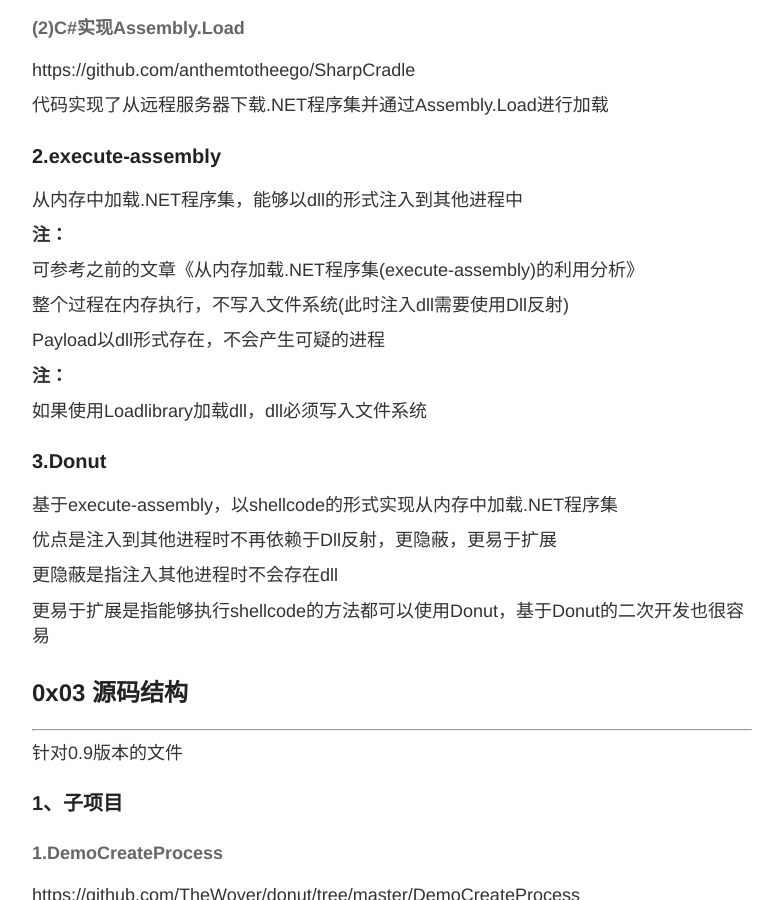
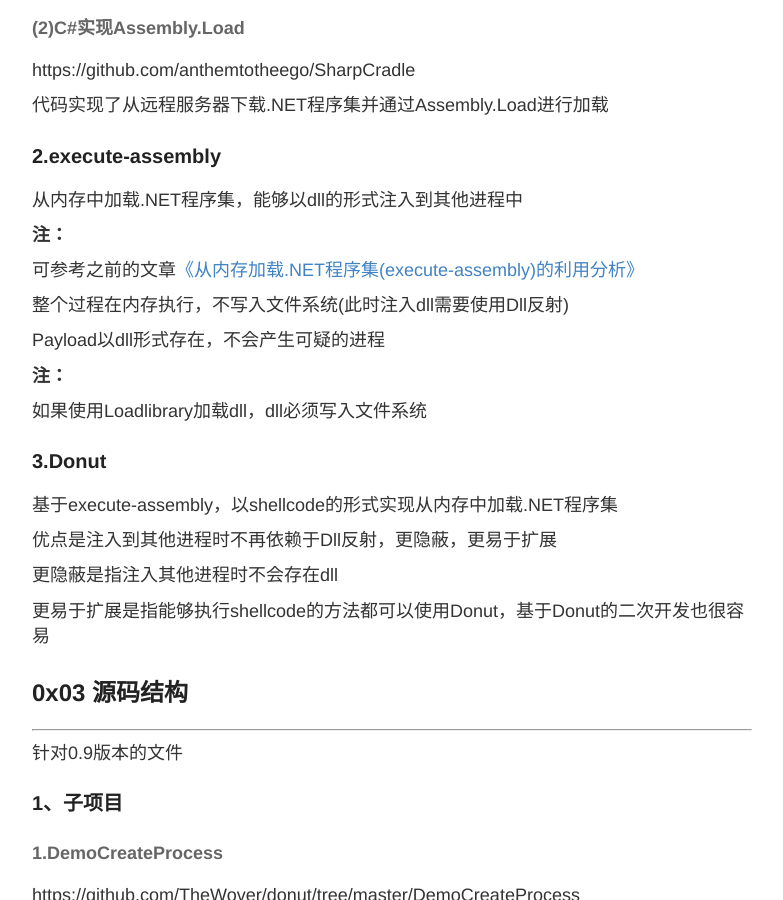
Before and after one commit to 3gstudent/backup-3gstudent.github.io, a Jekyll site: the page built from _posts/2019-6-24-Shellcode生成工具Donut测试分析.md, in a window 1280 px wide and 900 px high, scrolled down 2011 px. Shown: the whole window, without its empty margins (248-1031 px from the left). Built offline with Jekyll 4.4.1, drawn with Linux system fonts in a browser that asks for light colours; part of the change alters nothing that is shown.

```diff
--- a/_posts/2019-6-24-Shellcode生成工具Donut测试分析.md
+++ b/_posts/2019-6-24-Shellcode生成工具Donut测试分析.md
@@ -93,7 +93,7 @@ https://github.com/anthemtotheego/SharpCradle
 
 **注：**
 
-可参考之前的文章《从内存加载.NET程序集(execute-assembly)的利用分析》
+可参考之前的文章[《从内存加载.NET程序集(execute-assembly)的利用分析》](https://3gstudent.github.io/3gstudent.github.io/%E4%BB%8E%E5%86%85%E5%AD%98%E5%8A%A0%E8%BD%BD.NET%E7%A8%8B%E5%BA%8F%E9%9B%86(execute-assembly)%E7%9A%84%E5%88%A9%E7%94%A8%E5%88%86%E6%9E%90/)
 
 整个过程在内存执行，不写入文件系统(此时注入dll需要使用Dll反射)
 
```
